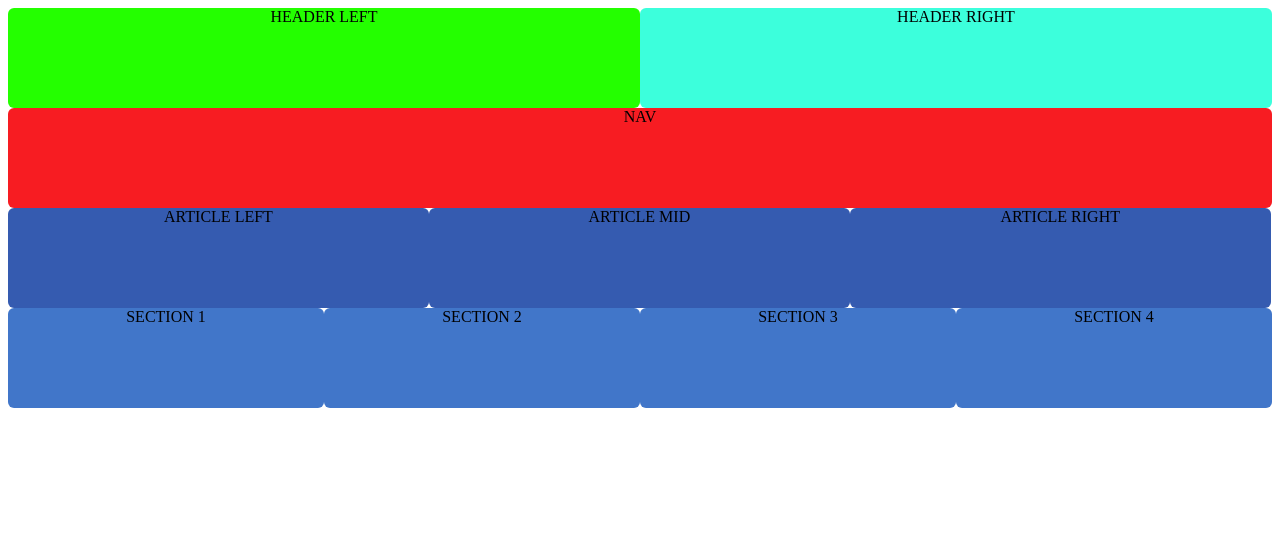
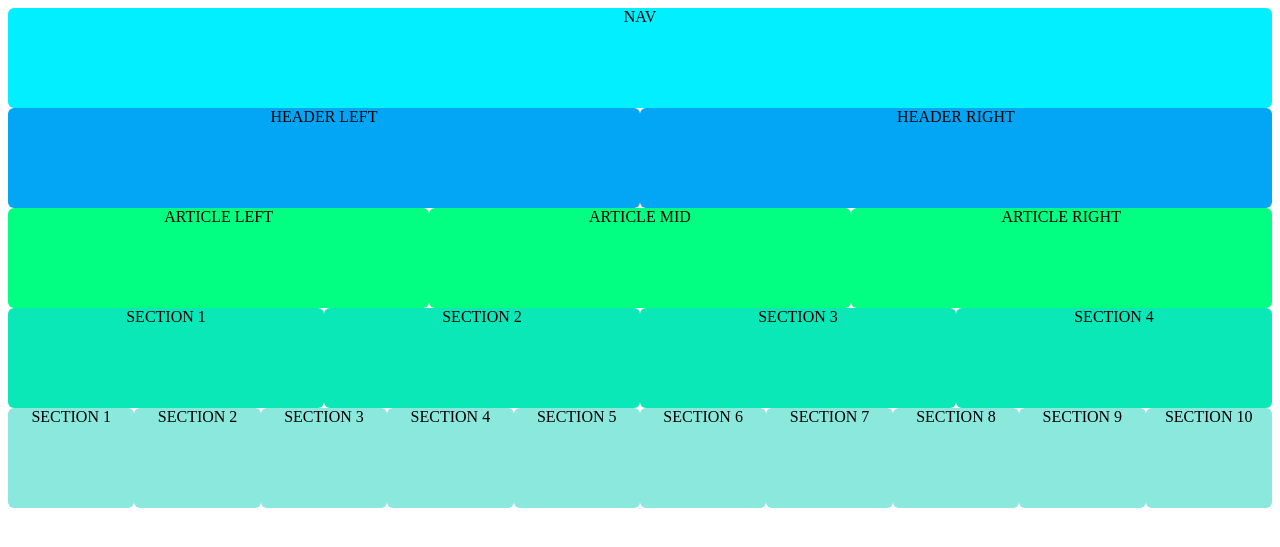
Before and after one commit to trandaniel/cps630labs, a PHP site: page / in a window 1280 px wide. Shown: the top 547 px of the page. Run offline with PHP 8.4, Linux system fonts and the light colour scheme.

Commit message:
Adding new row of sectios

```diff
--- a/lab1/assets/style/style.css
+++ b/lab1/assets/style/style.css
@@ -13,45 +13,74 @@
 }
 
 header {
-  background-color: #24ff00 ;
-}
-
-.head2 {
-  background-color: #3cffdc ;
+  background-color: #02A6F5 ;
 }
 
 nav {
-  background-color: #f71c22 ;
+  background-color: #02EFFF ;
 }
 
 article {
-  background-color: #355bb0 ;
+  background-color: #02FF81 ;
 }
 
 section {
-  background-color: #4176c9 ;
+  background-color: #0AE8B8 ;
+}
+
+.sec2-1, .sec2-2, .sec2-3, .sec2-4, .sec2-5, .sec2-6, .sec2-7, .sec2-8, .sec2-9, .sec2-10 {
+  background-color: #8AE8DC ;
 }
 
 aside {
-  background-color: #894fde ;
+  background-color: #02F537 ;
 }
 
 @media (min-width: 600px) {
-  section {
+  .sec1-1, .sec1-2, .sec1-3, .sec1-4 {
     width: 50% ;
   }
+
+  .sec2-1, .sec2-2, .sec2-3, .sec2-4, .sec2-5, .sec2-6, .sec2-7, .sec2-8, .sec2-9, .sec2-10 {
+    width: 50% ;
+  }
+
 }
 
-@media (min-width: 1000px) {
+@media (min-width: 800px) {
   .head1, .head2 {
     width: 50% ;
   }
 
   article {
-    width: 33.3% ;
+    width: 33.33% ;
   }
 
-  section {
+  .sec1-1, .sec1-2, .sec1-3, .sec1-4 {
+    width: 25% ;
+  }
+
+  .sec2-3, .sec2-4, .sec2-5, .sec2-6, .sec2-7, .sec2-8, .sec2-9, .sec2-10 {
+    width: 25% ;
+  }
+
+  .sec2-1, .sec2-2 {
+    width: 50% ;
+  }
+
+}
+
+@media (min-width: 1000px) {
+  .sec2-5, .sec2-6, .sec2-7, .sec2-8, .sec2-9, .sec2-10 {
+    width: 16.66% ;
+  }
+  .sec2-1, .sec2-2, .sec2-3, .sec2-4 {
     width: 25% ;
   }
 }
+
+@media (min-width: 1200px) {
+  .sec2-1, .sec2-2, .sec2-3, .sec2-4, .sec2-5, .sec2-6, .sec2-7, .sec2-8, .sec2-9, .sec2-10 {
+    width: 10% ;
+  }
+}
--- a/lab1/index.html
+++ b/lab1/index.html
@@ -7,15 +7,15 @@
 </head>
 <body>
   <main>
+    <nav>
+      NAV
+    </nav>
     <header class = "head1">
       HEADER LEFT
     </header>
     <header class = "head2">
       HEADER RIGHT
     </header>
-    <nav>
-      NAV
-    </nav>
     <article class = "art1">
       ARTICLE LEFT
     </article>
@@ -25,17 +25,47 @@
     <article class = "art3">
       ARTICLE RIGHT
     </article>
-    <section class = "sec1">
+    <section class = "sec1-1">
       SECTION 1
     </section>
-    <section class = "sec2">
+    <section class = "sec1-2">
       SECTION 2
     </section>
-    <section class = "sec3">
+    <section class = "sec1-3">
       SECTION 3
     </section>
-    <section class = "sec4">
+    <section class = "sec1-4">
       SECTION 4
+    </section>
+    <section class = "sec2-1">
+      SECTION 1
+    </section>
+    <section class = "sec2-2">
+      SECTION 2
+    </section>
+    <section class = "sec2-3">
+      SECTION 3
+    </section>
+    <section class = "sec2-4">
+      SECTION 4
+    </section>
+    <section class = "sec2-5">
+      SECTION 5
+    </section>
+    <section class = "sec2-6">
+      SECTION 6
+    </section>
+    <section class = "sec2-7">
+      SECTION 7
+    </section>
+    <section class = "sec2-8">
+      SECTION 8
+    </section>
+    <section class = "sec2-9">
+      SECTION 9
+    </section>
+    <section class = "sec2-10">
+      SECTION 10
     </section>
   </main>
 </body>
```
